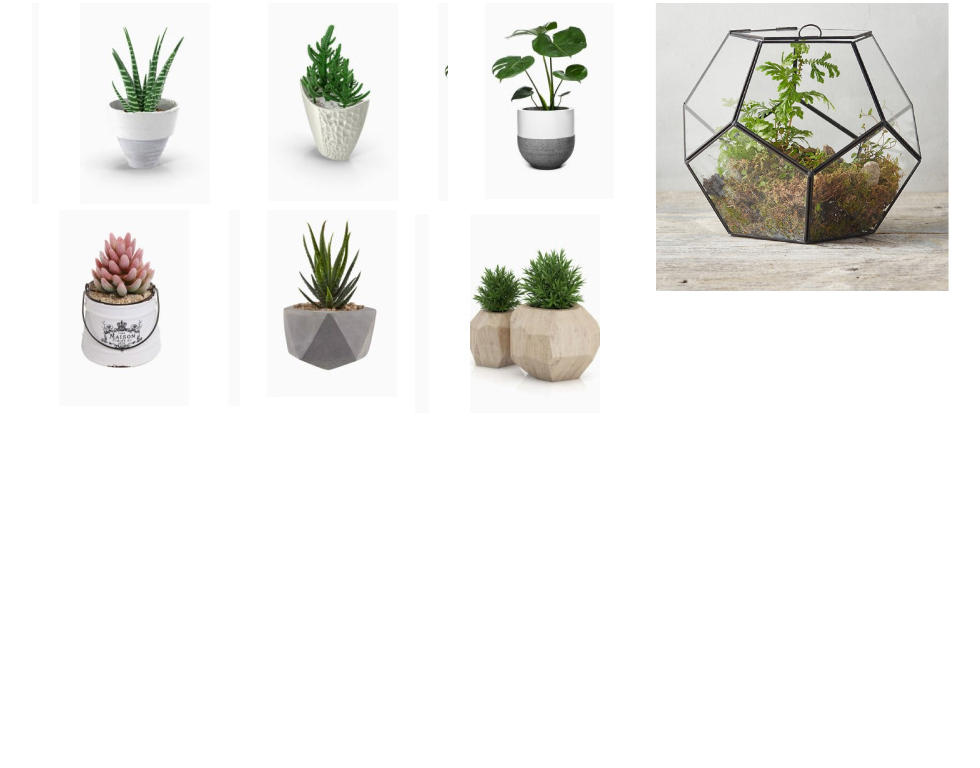
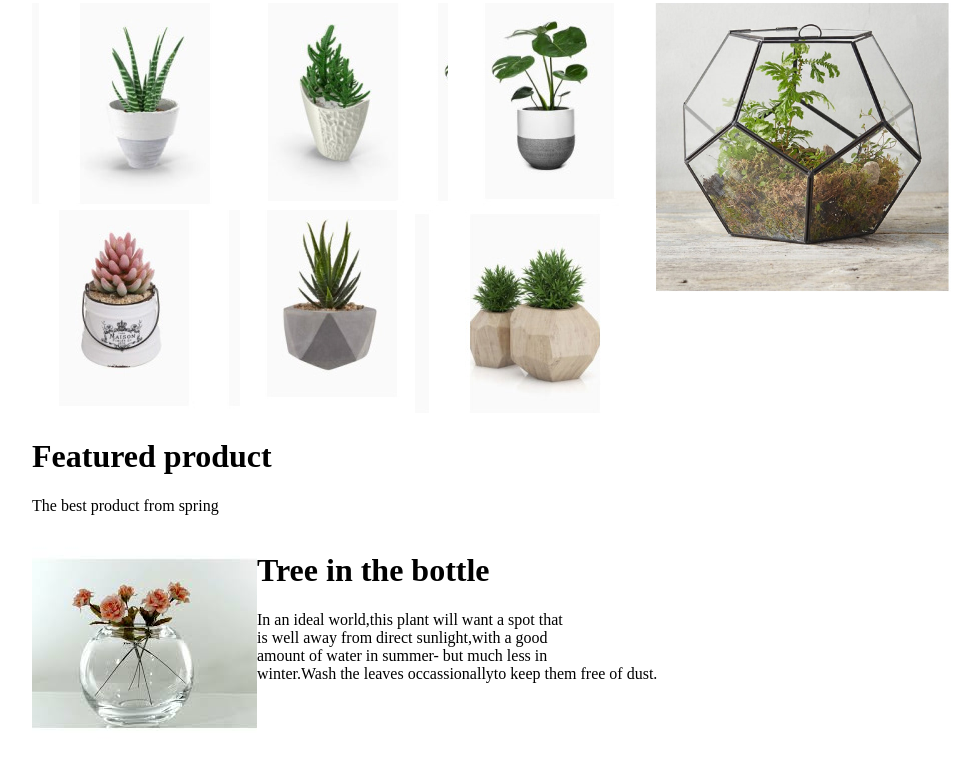
Before and after one commit to majidhawa/greenary-online-store, a plain HTML site: page index.html in a window 1280 px wide. Shown: the part 1022-1790 px from the top of the page, without its empty margins (32-1012 px from the left). Before the commit the page ends 1503 px from the top, so only its background shows below. Drawn offline with Linux system fonts and the light colour scheme.

Commit message:
added an image

```diff
--- a/index.html
+++ b/index.html
@@ -154,6 +154,24 @@
 
         </div>
 
+        <h1>Featured product</h1>
+        <p>The best product from spring</p>
+        <div class="page4">
+            <div>
+                <img  id="treeinavase" src="images/treeinavase.jpeg" alt="">
+            </div>
+            <div>
+                <h1>Tree in the bottle</h1>
+                <p>In an ideal world,this plant will want a spot that
+                    <br>is well away from direct sunlight,with a good<br>
+                    amount of water in summer- but much less in<br>
+                    winter.Wash the leaves occassionallyto keep them free of dust.
+                </p>
+
+            </div>
+        </div>
+
+
 
 
 
--- a/style.css
+++ b/style.css
@@ -171,3 +171,8 @@ body{
     display: flex;
     flex: auto auto auto;
   }
+
+ .page4{
+    display: flex;
+    flex: auto auto;
+ }
```
Also changed, not shown: images/treeinavase.jpeg (added).
